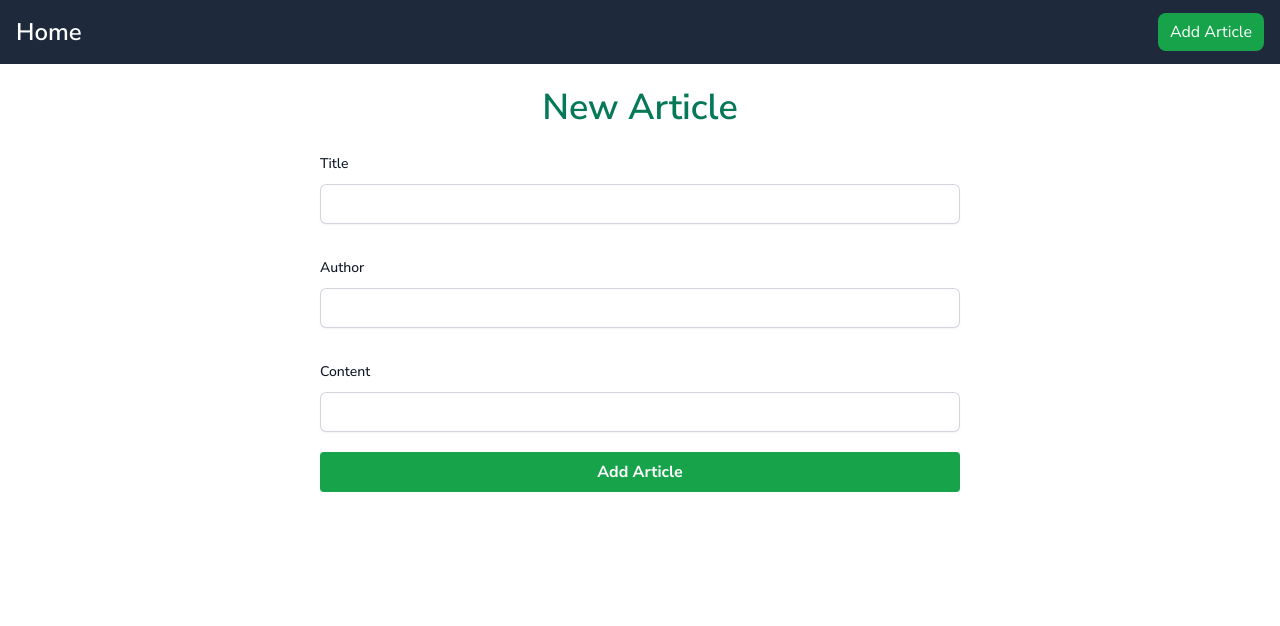
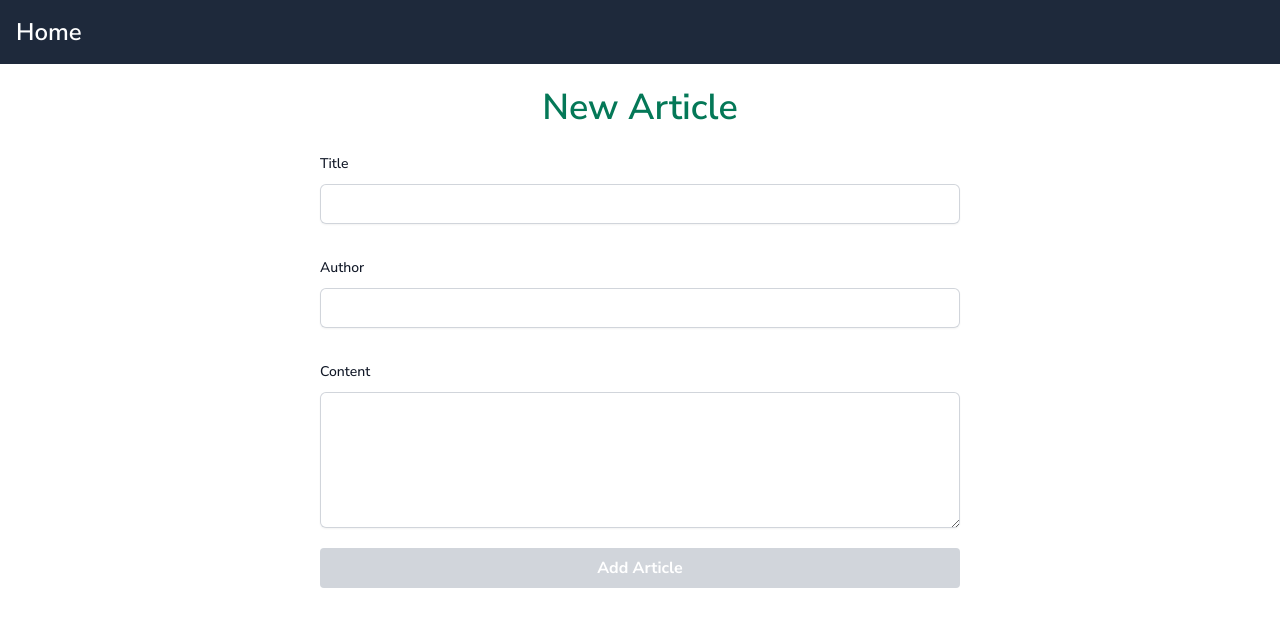
Before and after one commit to Abdo-Hassan/blog-page, a React (Create React App) app: page /add-article in a window 1280 px wide. Shown: the top 626 px of the page. Built offline with nearby package versions, Linux system fonts and the light colour scheme.

Commit message:
feat:handled add & delete CRUD operation to articles

```diff
--- a/src/App.tsx
+++ b/src/App.tsx
@@ -4,7 +4,6 @@ import Header from './components/Header';
 import Home from './pages/Home';
 import AddArticle from './components/articles/AddArticle';
 import NotFound from './pages/NotFound';
-import { useEffect } from 'react';
 
 function App() {
   return (
--- a/src/components/Header.tsx
+++ b/src/components/Header.tsx
@@ -1,6 +1,8 @@
-import { Link } from 'react-router-dom';
+import { Link, useLocation } from 'react-router-dom';
 
 const Header = () => {
+  let location = useLocation();
+  const pathName = location.pathname;
   return (
     <div className='sticky top-0 z-10'>
       <header className='bg-slate-800 text-white  py-4'>
@@ -10,6 +12,7 @@ const Header = () => {
           </Link>
 
           {/* add article button */}
+          {pathName !== '/add-article' && (
             <nav>
               <ul className='flex space-x-4'>
                 <li>
@@ -21,6 +24,7 @@ const Header = () => {
                 </li>
               </ul>
             </nav>
+          )}
         </div>
       </header>
     </div>
--- a/src/components/Search.tsx
+++ b/src/components/Search.tsx
@@ -1,14 +1,15 @@
 import { ChangeEvent, useState } from 'react';
-import { useSelector } from 'react-redux';
-import { RootState } from '../store';
+import { useDispatch } from 'react-redux';
+import { searchArticles } from '../redux/reducers/ArticleSlice';
 
 const Search = () => {
   const [searchValue, setSearchValue] = useState('');
-  // getting stored data from global redux reducer
-  const { articles } = useSelector((state: RootState) => state.articles);
+  const dispatch = useDispatch();
 
   const handleSearch = (e: ChangeEvent<HTMLInputElement>) => {
-    setSearchValue(e.target.value);
+    const value = e.target.value;
+    setSearchValue(value);
+    dispatch(searchArticles(value));
   };
 
   return (
--- a/src/components/articles/AddArticle.tsx
+++ b/src/components/articles/AddArticle.tsx
@@ -1,22 +1,25 @@
 import { useFormik } from 'formik';
+import { useDispatch } from 'react-redux';
+import { useLocation, useNavigate } from 'react-router-dom';
 import * as Yup from 'yup';
+import { postArticles } from '../../redux/reducers/ArticleSlice';
+import { IBlog } from '../../types/types';
+import { postAPI, putAPI } from '../../utils/Api';
+import Title from '../Title';
 import ArticleInputForm from './ArticleInputForm';
-import { IAddArticle } from '../../types/types';
-// import { ApiRequest } from '../../utils/Api';
-import Title from '../Title';
-import { useLocation, useNavigate } from 'react-router-dom';
-import { postAPI, putAPI } from '../../utils/Api';
 
 const AddArticle = () => {
-  const state = useLocation().state as IAddArticle;
+  const state = useLocation().state as IBlog;
+  const dispatch = useDispatch();
   const edit = state?.edit;
   const navigate = useNavigate();
 
   // add new article
-  const addArticle = async (data: IAddArticle) => {
+  const addArticle = async (data: IBlog) => {
     try {
       const res = await postAPI(data);
       const articleData = res.data;
+      dispatch(postArticles(articleData));
       if (res.status === 201) {
         navigate('/');
       }
@@ -27,7 +30,7 @@ const AddArticle = () => {
   };
 
   // edit new article
-  const editArticle = async (data: IAddArticle) => {
+  const editArticle = async (data: IBlog) => {
     try {
       const res = await putAPI(data);
       const articleData = res.data;
@@ -44,35 +47,22 @@ const AddArticle = () => {
   const addArticleSchema = Yup.object().shape({
     title: Yup.string().required('Required'),
     author: Yup.string().required('Required'),
-    content: Yup.string().required('Required'),
+    body: Yup.string().required('Required'),
   });
 
   // initial values of the inputs
-  const formik = useFormik<IAddArticle>({
+  const formik = useFormik<IBlog>({
     initialValues: {
       id: edit ? state?.id : 0,
       title: edit ? state?.title : '',
       author: edit ? state?.author : '',
-      content: edit ? state?.content : '',
+      body: edit ? state?.body : '',
     },
     validationSchema: addArticleSchema,
-    onSubmit: async (values: IAddArticle) => {
+    onSubmit: async (values: IBlog) => {
       edit ? editArticle(values) : addArticle(values);
     },
   });
-
-  const disableSubmission = () => {
-    if (
-      formik.isSubmitting ||
-      !formik.values.title ||
-      !formik.values.author ||
-      !formik.values.content
-    ) {
-      return true;
-    } else {
-      return false;
-    }
-  };
 
   return (
     <div>
@@ -80,7 +70,7 @@ const AddArticle = () => {
       <Title title={edit ? 'Edit Article' : 'New Article'} />
 
       <form onSubmit={formik.handleSubmit}>
-        <div className='sm:w-1/2 w-full sm:mx-auto mx-6 grid grid-cols-1 gap-x-6 gap-y-8 sm:grid-cols-1'>
+        <div className='sm:w-1/2 w-full sm:mx-auto px-5 sm:px-0 grid grid-cols-1 gap-x-6 gap-y-8 sm:grid-cols-1'>
           <ArticleInputForm
             formik={formik}
             label='Title'
@@ -96,15 +86,20 @@ const AddArticle = () => {
 
           <ArticleInputForm
             formik={formik}
-            inputName='content'
+            inputName='body'
             label='Content'
-            value={formik.values.content}
+            value={formik.values.body}
           />
         </div>
         <div className='flex items-center justify-center'>
           <button
-            disabled={!disableSubmission}
-            className='m-auto w-1/2 mt-5 bg-green-600 hover:bg-green-700 text-white font-bold py-2 px-4 rounded focus:outline-none focus:shadow-outline'
+            disabled={
+              formik.isSubmitting ||
+              !formik.values.title ||
+              !formik.values.author ||
+              !formik.values.body
+            }
+            className='m-auto w-1/2 mt-5 disabled:bg-gray-300 disabled:cursor-not-allowed bg-green-600 hover:bg-green-700 text-white font-bold py-2 px-4 rounded focus:outline-none focus:shadow-outline'
             type='submit'>
             {formik.isSubmitting
               ? 'Submitting...'
--- a/src/components/articles/ArticleCard.tsx
+++ b/src/components/articles/ArticleCard.tsx
@@ -1,22 +1,22 @@
 import { useState } from 'react';
+import { useDispatch } from 'react-redux';
+import { useNavigate } from 'react-router-dom';
+import { deleteArticles } from '../../redux/reducers/ArticleSlice';
 import { IBlog } from '../../types/types';
 import { deletePostAPI } from '../../utils/Api';
-import { useQueryClient } from '@tanstack/react-query';
-import { useNavigate } from 'react-router-dom';
 import ModalAlert from '../ModalAlert';
 
 const ArticleCard = ({ article }: { article: IBlog }) => {
   const [open, setIsOpen] = useState(false);
   const navigate = useNavigate();
-  // Get QueryClient from the context
-  const queryClient = useQueryClient();
+  const dispatch = useDispatch();
 
   const deleteArticle = async () => {
     try {
-      const res = (await deletePostAPI(article?.id)).data;
+      const res = (await deletePostAPI(article?.id!)).data;
       if (res) {
-        queryClient.invalidateQueries({ queryKey: ['fetchArticles'] });
         setIsOpen(false);
+        dispatch(deleteArticles(article.id));
       }
       return res;
     } catch (error) {
@@ -31,7 +31,7 @@ const ArticleCard = ({ article }: { article: IBlog }) => {
         id: article.id,
         title: article.title,
         author: article.title,
-        content: article.body,
+        body: article.body,
       },
     });
   };
@@ -82,12 +82,19 @@ const ArticleCard = ({ article }: { article: IBlog }) => {
           </div>
         </div>
 
-        <p className='text-gray-600 mb-2 font-semibold'>
-          Author: {article.title}
-        </p>
+        {/* Author */}
+        {article?.author && (
+          <p className='text-gray-600 mb-2 font-semibold'>
+            Author: {article.author}
+          </p>
+        )}
+
+        {/* Publication date */}
         <p className='text-gray-600 mb-2 font-semibold'>
           Publication Date: {new Date().toLocaleDateString()}
         </p>
+
+        {/* article content */}
         <p className='text-gray-800'>
           {article.body.length > 20 ? (
             <button className='text-blue-500'>Read more</button>
--- a/src/components/articles/ArticleInputForm.tsx
+++ b/src/components/articles/ArticleInputForm.tsx
@@ -13,6 +13,24 @@ const ArticleInputForm = ({ label, inputName, formik, value }: Props) => {
       <label className='block text-sm font-medium leading-6 text-gray-900'>
         {label}
       </label>
+
+      {/* body */}
+      {inputName === 'body' ? (
+        <div className='col-span-full'>
+          <div className='mt-2'>
+            <textarea
+              maxLength={200}
+              onChange={formik.handleChange}
+              value={value}
+              onBlur={formik.handleBlur}
+              name={inputName}
+              id={inputName}
+              rows={5}
+              className='block w-full rounded-md border-0 px-3 py-2 focus:outline-none text-gray-900 shadow-sm ring-1 ring-inset ring-gray-300 placeholder:text-gray-400  sm:text-sm sm:leading-6'></textarea>
+          </div>
+        </div>
+      ) : (
+        // Title OR Author
         <div className='mt-2'>
           <input
             type='text'
@@ -24,6 +42,7 @@ const ArticleInputForm = ({ label, inputName, formik, value }: Props) => {
             className='block w-full rounded-md focus:outline-none border-0 px-3 py-2 text-gray-900 shadow-sm ring-1 ring-inset ring-gray-300 placeholder:text-gray-400 focus:ring-2 focus:ring-inset sm:text-sm sm:leading-6'
           />
         </div>
+      )}
     </div>
   );
 };
--- a/src/redux/reducers/ArticleSlice.ts
+++ b/src/redux/reducers/ArticleSlice.ts
@@ -13,12 +13,38 @@ export const articleSlice = createSlice({
   name: 'articles',
   initialState,
   reducers: {
-    fetchedArticles: (state, action: PayloadAction<any[]>) => {
+    fetchedArticles: (state, action: PayloadAction<IBlog[]>) => {
       state.articles = action.payload;
+    },
+    updateArticles: (state, action: PayloadAction<IBlog[]>) => {
+      state.articles = action.payload;
+    },
+    postArticles: (state, action: PayloadAction<IBlog>) => {
+      state.articles = [...state.articles, action.payload];
+    },
+    deleteArticles: (state, action) => {
+      const articleId = action.payload;
+      const deletedArticle = state.articles?.filter(
+        (ar) => ar.id !== articleId
+      );
+      state.articles = deletedArticle;
+    },
+    searchArticles: (state, action) => {
+      const searchValue = action.payload;
+      const filteredArticles = state.articles.filter((article) =>
+        article?.title.toLowerCase().includes(searchValue?.toLowerCase())
+      );
+      state.articles = filteredArticles;
     },
   },
 });
 
-export const { fetchedArticles } = articleSlice.actions;
+export const {
+  fetchedArticles,
+  updateArticles,
+  deleteArticles,
+  postArticles,
+  searchArticles,
+} = articleSlice.actions;
 
 export default articleSlice.reducer;
--- a/src/utils/Api.ts
+++ b/src/utils/Api.ts
@@ -1,21 +1,21 @@
 import axios from 'axios';
-import { IAddArticle } from '../types/types';
+import { IBlog } from '../types/types';
 
 const endPoint = 'https://jsonplaceholder.typicode.com';
 
-export const getArticlesAPI = async (pageParam: number) => {
-  const url = `${endPoint}/posts?_start=${pageParam}&_limit=${10}`;
+export const getArticlesAPI = async () => {
+  const url = `${endPoint}/posts`;
   const response = await axios.get(url);
   return response;
 };
 
-export const postAPI = async (payload: IAddArticle) => {
+export const postAPI = async (payload: IBlog) => {
   const url = `${endPoint}/posts`;
   const response = await axios.post(url, payload);
   return response;
 };
 
-export const putAPI = async (payload: IAddArticle) => {
+export const putAPI = async (payload: IBlog) => {
   const url = `${endPoint}/posts/${payload.id}`;
   const response = await axios.put(url, payload);
   return response;
```
Also changed, not shown: src/pages/Home.tsx (+22 -47 lines), src/types/types.ts (+1 -8 lines). Lines whose indentation alone changed are shown as unchanged.
